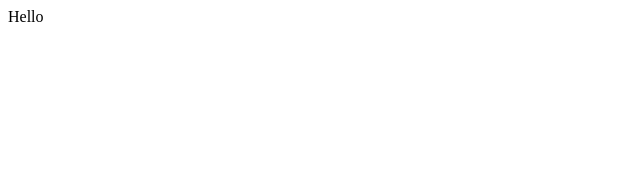
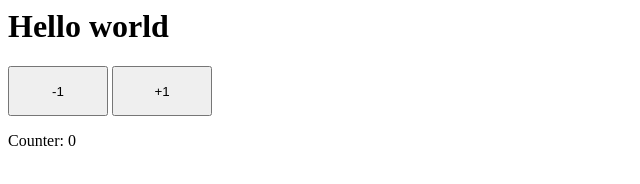
Before and after one commit to iliakovalevich/web-app, a plain HTML site: page index.html in a window 1280 px wide. Shown: the whole page, without its empty margins (0-640 px from the left). Drawn offline with Linux system fonts and the light colour scheme.

Commit message:
add two buttons on page and 'Hello world' text

```diff
--- a/index.html
+++ b/index.html
@@ -1,11 +1,17 @@
 <html>
 
 <head>
-
+    <title>Space Clicker</title>
+    <script src="counter.js"></script>
+    <link rel="stylesheet" href="style.css">
 </head>
 
 <body>
-    Hello
+    <h1>Hello world</h1>
+    <button type="button" class="buttonStyle" onClick="onClickMinusButton()">-1</button>
+    <button type="button" class="buttonStyle" onClick="onClickPlusButton()">+1</button>
+    <p>Counter: <a id="clicks">0</a></p>
+
 </body>
 
 </html>
```
